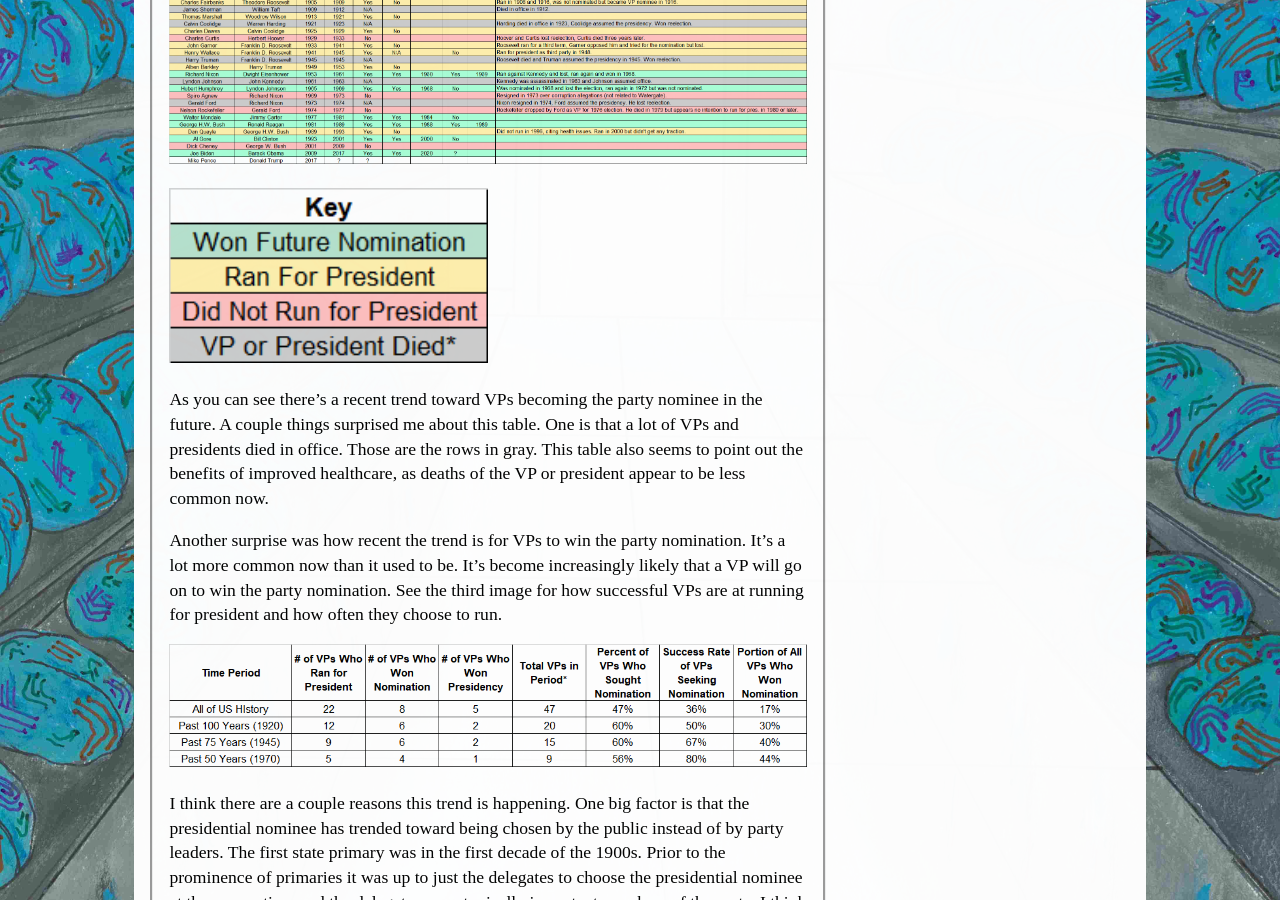
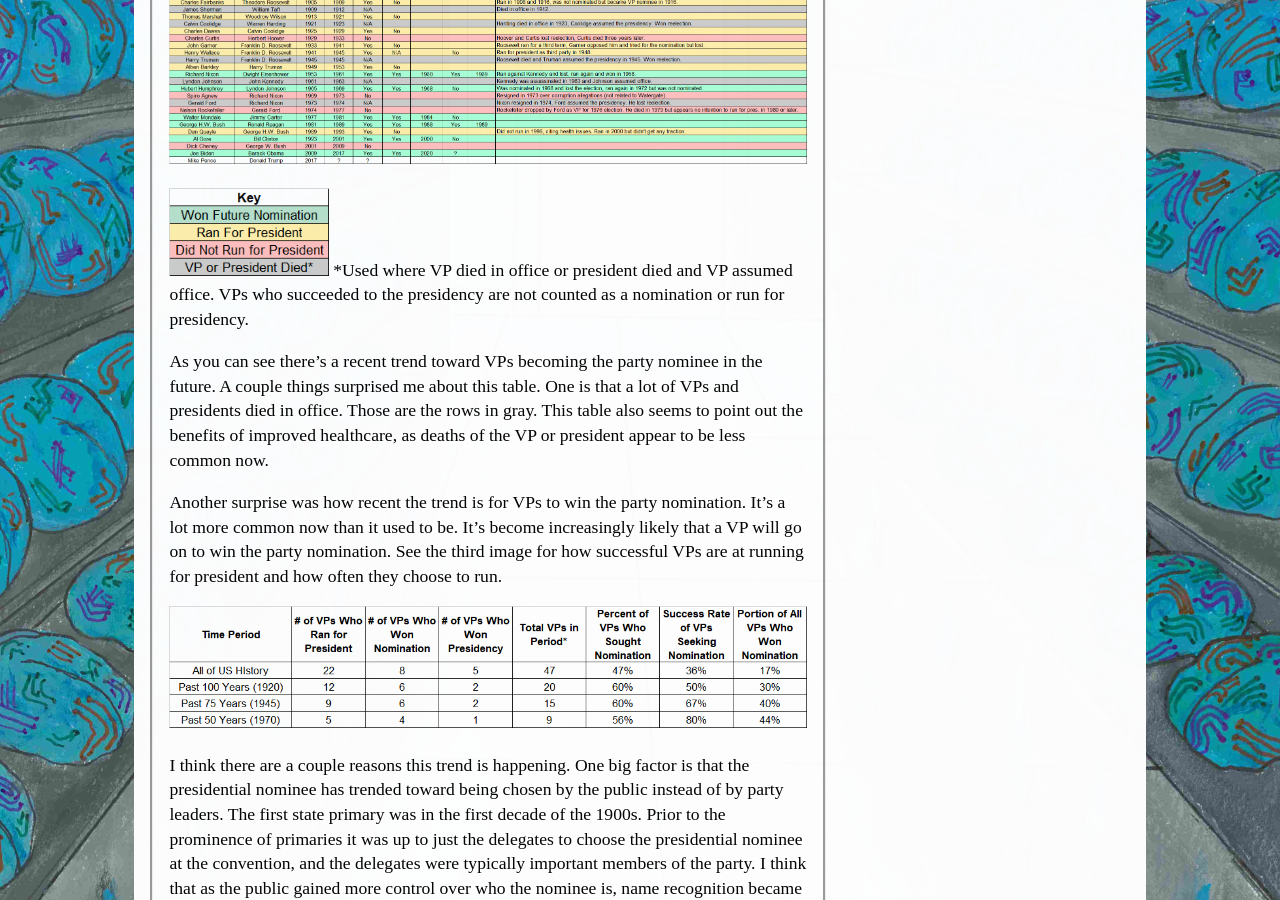
Before and after one commit to ryooan/ryooan.github.io, a Jekyll site: the page built from my_collections/_posts/2020-8-3-Vice President Discourse Usually Neglects a Big Factor.md, in a window 1280 px wide and 900 px high, scrolled down 845 px. Built offline with Jekyll 4.4.1, drawn with Linux system fonts in a browser that asks for light colours.

Commit message:
Update 2020-8-3-Vice President Discourse Usually Neglects a Big Factor.md

```diff
--- a/my_collections/_posts/2020-8-3-Vice President Discourse Usually Neglects a Big Factor.md
+++ b/my_collections/_posts/2020-8-3-Vice President Discourse Usually Neglects a Big Factor.md
@@ -10,7 +10,8 @@ In recent years several VPs have gone on to run for president and win the party
 
 <img src="/assets/vice_president_full_table.png" width="100%" />
 
-<img src="/assets/vice_president_key.png" width="50%" />
+<img src="/assets/vice_president_key.png" width="25%" />
+*Used where VP died in office or president died and VP assumed office. VPs who succeeded to the presidency are not counted as a nomination or run for presidency.
 
 As you can see there's a recent trend toward VPs becoming the party nominee in the future. A couple things surprised me about this table. One is that a lot of VPs and presidents died in office. Those are the rows in gray. This table also seems to point out the benefits of improved healthcare, as deaths of the VP or president appear to be less common now.
 
```
